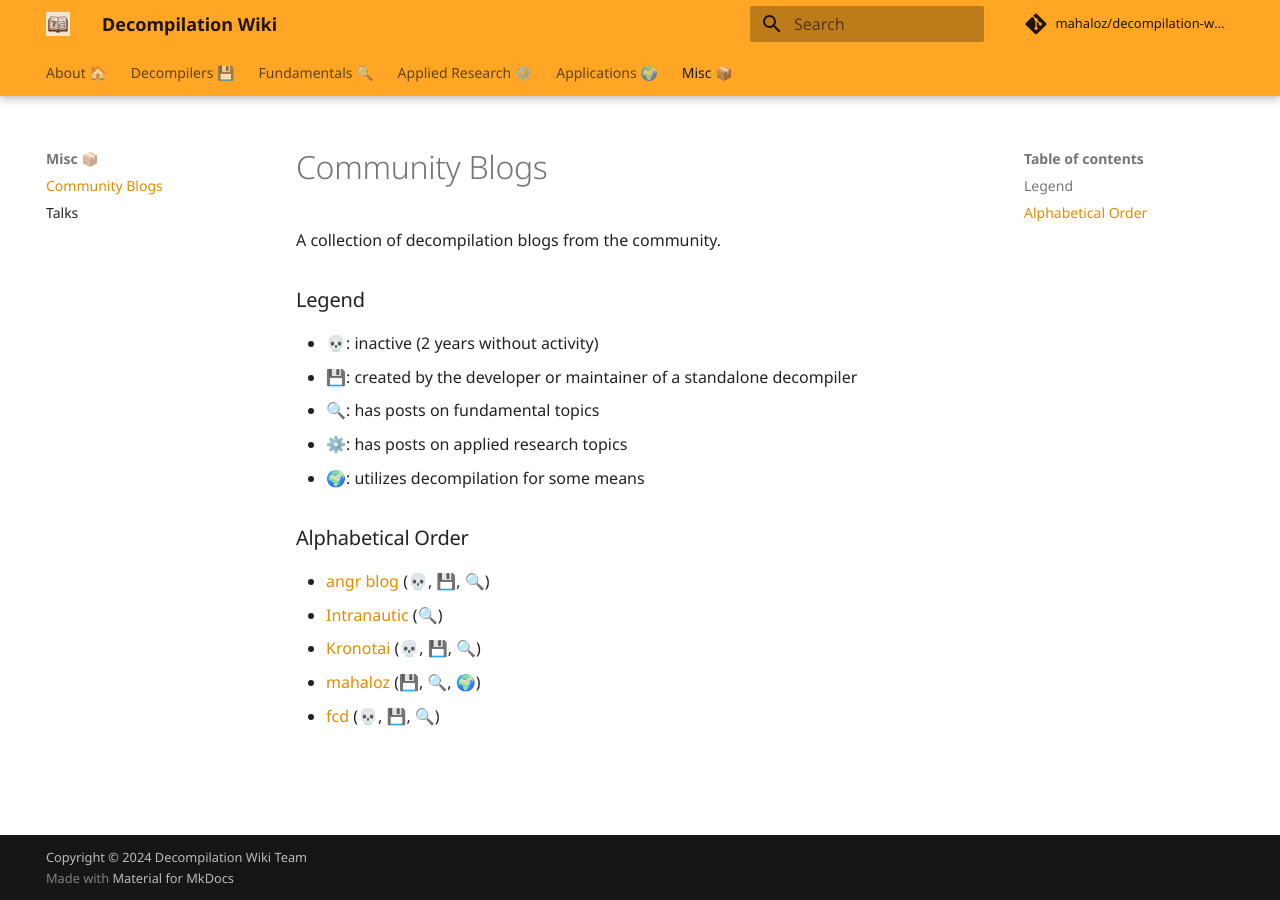
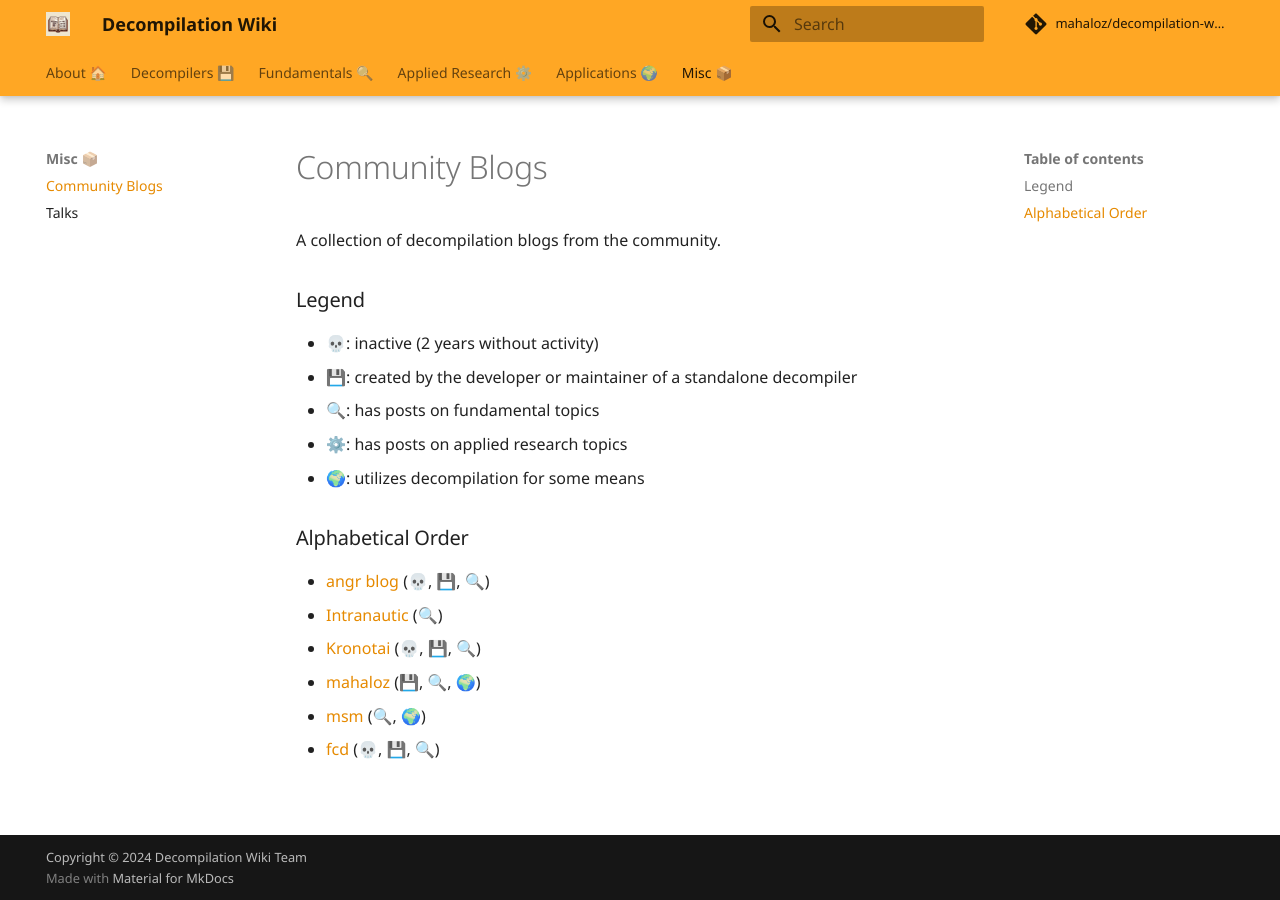
Before and after one commit to mahaloz/decompilation-wiki, an MkDocs documentation site: the page built from docs/misc/blogs.md, in a window 1280 px wide. Built offline with MkDocs 1.6.1 and Material for MkDocs 9.7.7, drawn with Linux system fonts in a browser that asks for light colours; comment, search, counter and statistics services are not loaded.

Commit message:
Added msm's blog to blog list

```diff
--- a/docs/misc/blogs.md
+++ b/docs/misc/blogs.md
@@ -14,4 +14,5 @@ A collection of decompilation blogs from the community.
 - [Intranautic](https://intranautic.com/) (🔍)
 - [Kronotai](https://kronotai.com/wordpress/blog/) (💀, 💾, 🔍)
 - [mahaloz](https://mahaloz.re/) (💾, 🔍, 🌍)
+- [msm](https://msm.lt/posts/) (🔍, 🌍)
 - [fcd](http://fay59.github.io/fcd/) (💀, 💾, 🔍)
```
